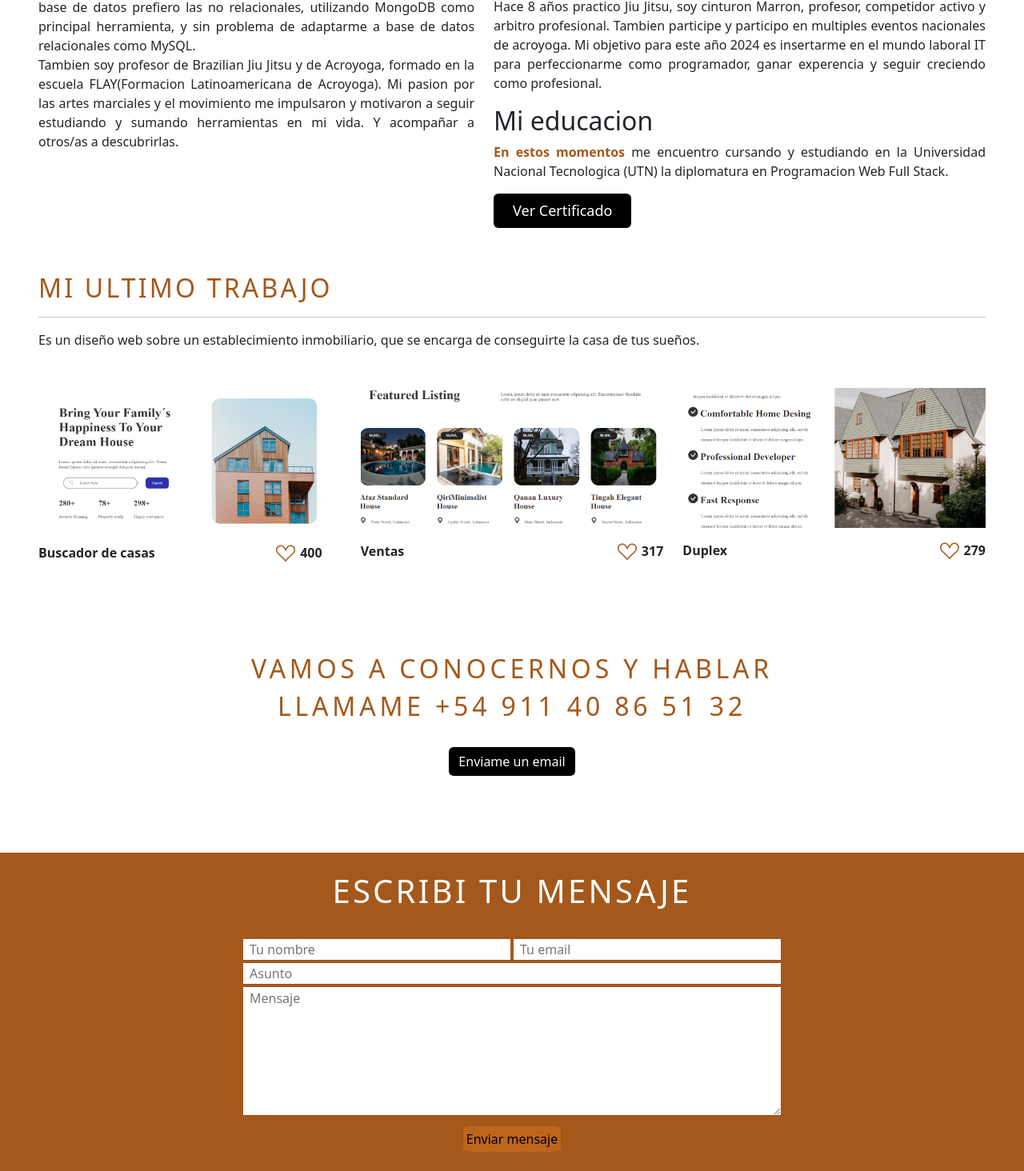
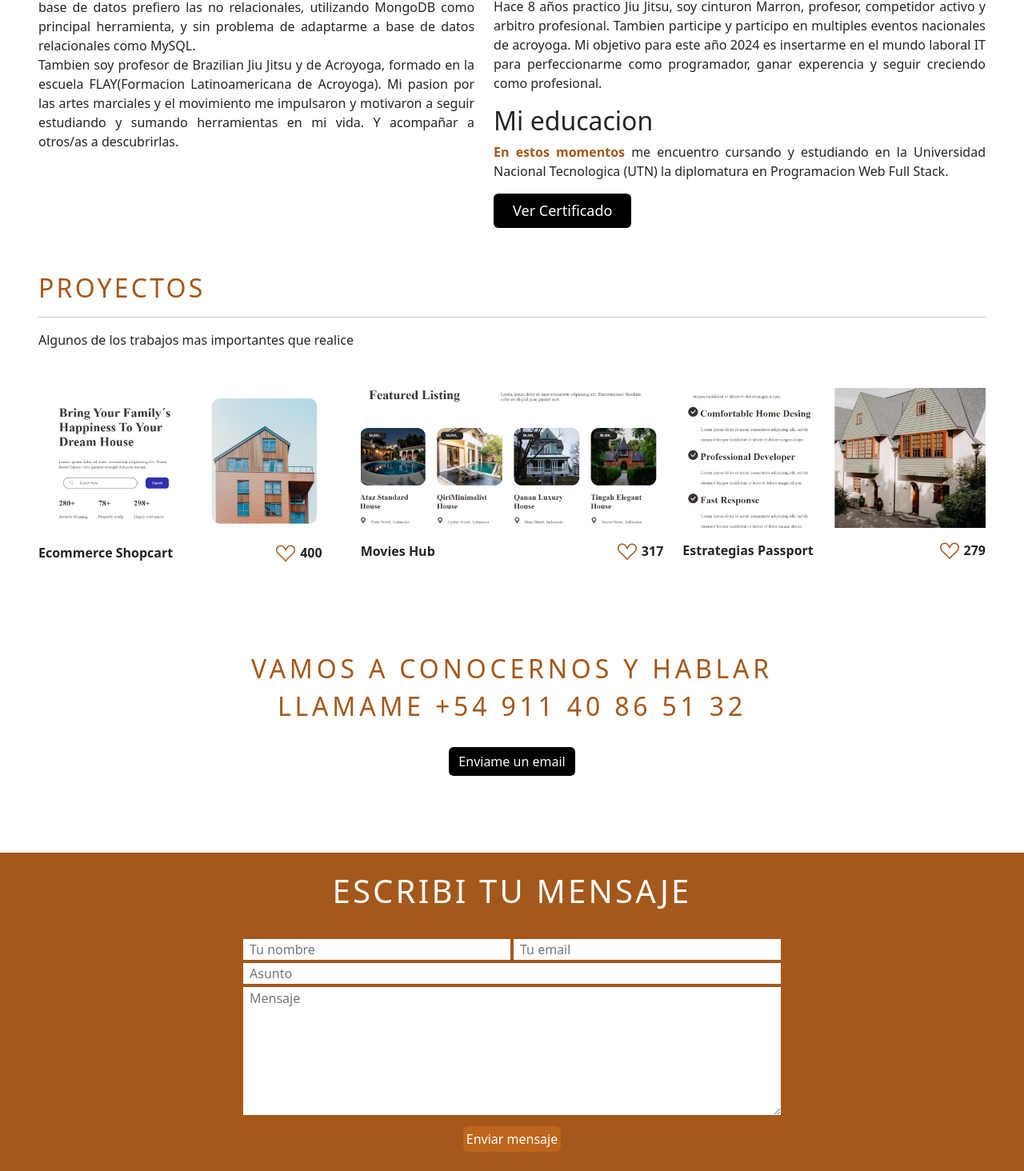
Before and after one commit to NicoLopezBjj/portfolio2.0, a React (Vite) app: page / in a window 1280 px wide. Shown: the part 994-2458 px from the top of the page at 80% size. Built offline with nearby package versions, Linux system fonts and the light colour scheme.

Commit message:
changes btn contact and names proyectos

```diff
--- a/src/Components/SectionCuatro/SectionCuatro.jsx
+++ b/src/Components/SectionCuatro/SectionCuatro.jsx
@@ -33,15 +33,15 @@ const incrementarContador2 = (index) => {
 
         <div id="lastJob" className='px-5 mt-5 mb-5 container-fluid '>
             <div className='text-center text-lg-start'>
-                <h2 className='titleBrown mt-3'>Mi ultimo trabajo</h2>
+                <h2 className='titleBrown mt-3'>Proyectos</h2>
                 <hr />
-                <p className='colorGris mt-3'>Es un diseño web sobre un establecimiento inmobiliario, que se encarga de conseguirte la casa de tus sueños.</p>
+                <p className='colorGris mt-3'>Algunos de los trabajos mas importantes que realice</p>
             </div>
             <div className='row mt-5'>
                 <div className='col-12 col-md-4'>
                     <a href="https://nicolopezbjj.github.io/TercerTP/" target="_blank"><img className='img-fluid imgHover' src={image1} alt="" /></a>
                     <div className='d-flex justify-content-between mt-3'>
-                        <p className='bold'>Buscador de casas</p>
+                        <p className='bold'>Ecommerce Shopcart</p>
                         <div className='d-flex me-lg-4'>
                             <button onClick={()=> incrementarContador(0)} className='botonCorazon'><svg className='marronLetra tamaño mb-3' xmlns="http://www.w3.org/2000/svg" width="16" height="16" fill="currentColor"
                             viewBox="0 0 16 16">
@@ -55,7 +55,7 @@ const incrementarContador2 = (index) => {
                 <div className='col-12 col-md-4'>
                     <a href="https://nicolopezbjj.github.io/TercerTP/" target="_blank" ><img className='img-fluid imgHover' src={image2} alt="" /></a>
                      <div className='d-flex justify-content-between mt-3'>
-                        <p className='bold'>Ventas</p>
+                        <p className='bold'>Movies Hub</p>
                         <div className="d-flex">
                             <button onClick={()=> incrementarContador1(0)} className='botonCorazon'><svg className='marronLetra tamaño mb-3' xmlns="http://www.w3.org/2000/svg" width="16" height="16" fill="currentColor"
                             viewBox="0 0 16 16">
@@ -69,7 +69,7 @@ const incrementarContador2 = (index) => {
                 <div className='col-12 col-md-4'>
                     <a href="https://nicolopezbjj.github.io/TercerTP/" target="_blank"><img className='img-fluid imgHover'  src={image3} alt="" /></a>
                     <div className='d-flex justify-content-between mt-3'>
-                        <p className='bold'>Duplex</p>
+                        <p className='bold'>Estrategias Passport</p>
                         <div className="d-flex">
                             <button onClick={()=> incrementarContador2(0)} className='botonCorazon'><svg className='marronLetra tamaño mb-3' xmlns="http://www.w3.org/2000/svg" width="16" height="16" fill="currentColor"
                             viewBox="0 0 16 16">
--- a/src/Components/SectionSiete/SectionSiete.css
+++ b/src/Components/SectionSiete/SectionSiete.css
@@ -18,7 +18,7 @@
 
 .otherBrown{
     background-color: #bd651c;
-    border-radius: 10%;
+
     border: none;
 }
 
--- a/src/Components/SectionSiete/SectionSiete.jsx
+++ b/src/Components/SectionSiete/SectionSiete.jsx
@@ -88,7 +88,7 @@ const form = useRef()
             </div>
 
             <div className='center'>
-                <button className="otherBrown p-1 mt-2 border-0" onClick={sendEmail}>Enviar mensaje</button>
+                <button className="otherBrown p-1 mt-2 border-0 btn btn-primary" onClick={sendEmail}>Enviar mensaje</button>
             </div>
 
         </div>
```
